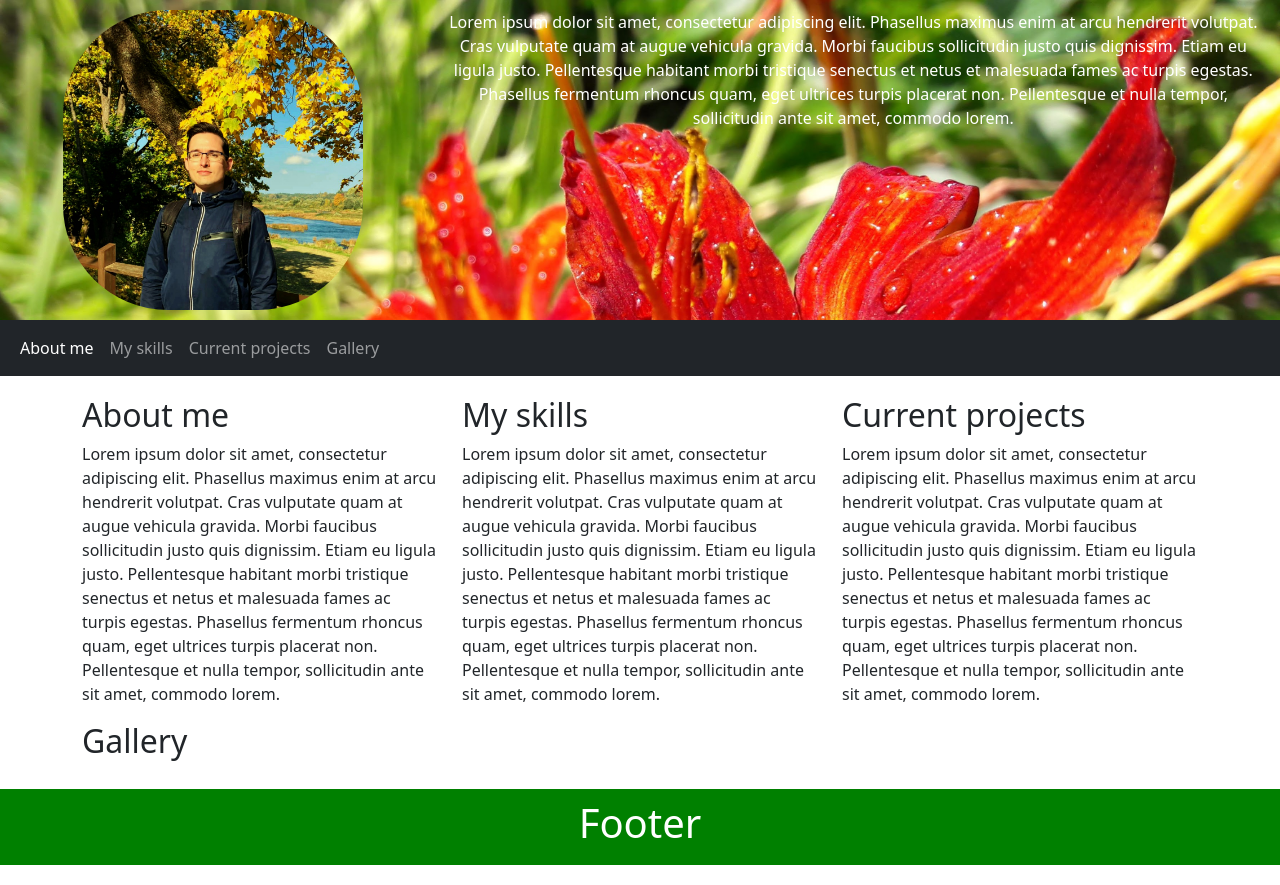
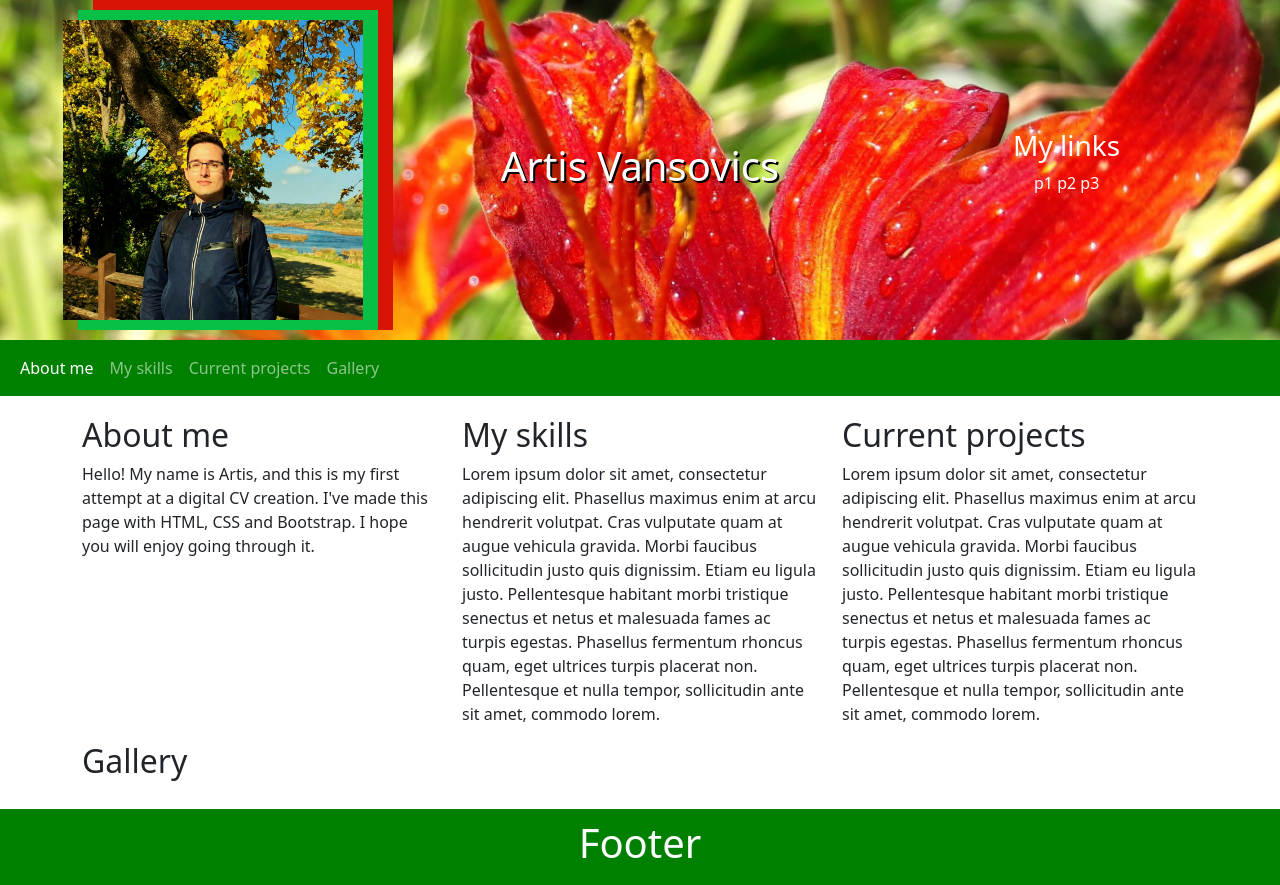
Before and after one commit to ArtisVansovics/my-CV, a plain HTML site: page index.html in a window 1280 px wide. Drawn offline with nearby package versions, Linux system fonts and the light colour scheme.

Commit message:
Updated header and About me

```diff
--- a/index.html
+++ b/index.html
@@ -10,17 +10,27 @@
 </head>
 <body>
   <header class="container-fluid text-white text-center">
-      <div class="row">
-        <div class="col-sm-12 col-md-6 col-lg-4">
+      <div class="row align-items-center">
+        <div class="col-sm-12 col-md-6 col-lg-4 text-center">
           <img src="images/profile.jpg" class="img-fluid img-profile" alt="profile photo">
         </div>
-        <div class="col-sm-12 col-md-6 col-lg-8">
-          <p> Lorem ipsum dolor sit amet, consectetur adipiscing elit. Phasellus maximus enim at arcu hendrerit volutpat. Cras vulputate quam at augue vehicula gravida. Morbi faucibus sollicitudin justo quis dignissim. Etiam eu ligula justo. Pellentesque habitant morbi tristique senectus et netus et malesuada fames ac turpis egestas. Phasellus fermentum rhoncus quam, eget ultrices turpis placerat non. Pellentesque et nulla tempor, sollicitudin ante sit amet, commodo lorem. </p>
+        <div class="col-sm-12 col-md-6 col-lg-4">
+          <h1 id="title">
+           Artis Vansovics
+          </h1>
+        </div>
+        <div class="col-sm-12 col-md-6 col-lg-4">
+          <h3>
+            My links
+          </h3>
+          <p>
+            p1 p2 p3
+          </p>
         </div>
       </div>
     </header>
 
-  <nav class="navbar navbar-expand-sm bg-dark navbar-dark">
+  <nav class="navbar navbar-expand-sm navbar-dark">
     <div class="container-fluid">
       <ul class="navbar-nav">
         <li class="nav-item">
@@ -43,7 +53,8 @@
     <div class="row">
       <div class="col-sm-12 col-md-6 col-lg-4">
         <h2>About me</h2>
-        <p> Lorem ipsum dolor sit amet, consectetur adipiscing elit. Phasellus maximus enim at arcu hendrerit volutpat. Cras vulputate quam at augue vehicula gravida. Morbi faucibus sollicitudin justo quis dignissim. Etiam eu ligula justo. Pellentesque habitant morbi tristique senectus et netus et malesuada fames ac turpis egestas. Phasellus fermentum rhoncus quam, eget ultrices turpis placerat non. Pellentesque et nulla tempor, sollicitudin ante sit amet, commodo lorem. </p>
+        <p> Hello! My name is Artis, and this is my first attempt at a digital CV creation. I've made this page with HTML, CSS and Bootstrap. I hope you will enjoy going through it.
+        </p>
       </div>
       <div class="col-sm-12 col-md-6 col-lg-4">
         <h2>My skills</h2>
--- a/style.css
+++ b/style.css
@@ -15,7 +15,7 @@ main {
 header {
   background-color: green;
   padding: 10px;
-  background-image: url('images/header-BG.jpg');
+  background-image: url('images/header-BG-02.jpg');
   background-repeat: no-repeat;
   background-size: cover;
   background-attachment: fixed;
@@ -28,6 +28,28 @@ footer {
 }
 
 .img-profile {
-  border-radius: 35%;
+  border-radius: 0%;
+  margin: 10px;
   max-width: 300px;
+  box-shadow:
+    15px 10px 0px rgb(7, 192, 69),
+    15px -10px 0px rgb(7, 192, 69),
+    30px -20px 0px rgb(216, 20, 6),
+    30px 10px 0px rgb(216, 20, 6);
 }
+
+.navbar {
+  background-color: green;
+}
+
+#title {
+  color: white;
+  text-shadow: 2px 2px black;
+
+}
+
+#header-text {
+  color: white;
+  text-shadow: 2px 2px black;
+  background-color: rgba(0, 255, 255, 0.322);
+}
```
Also changed, not shown: images/header-BG-02.jpg (added), images/header-BG-03.jpg (added).
